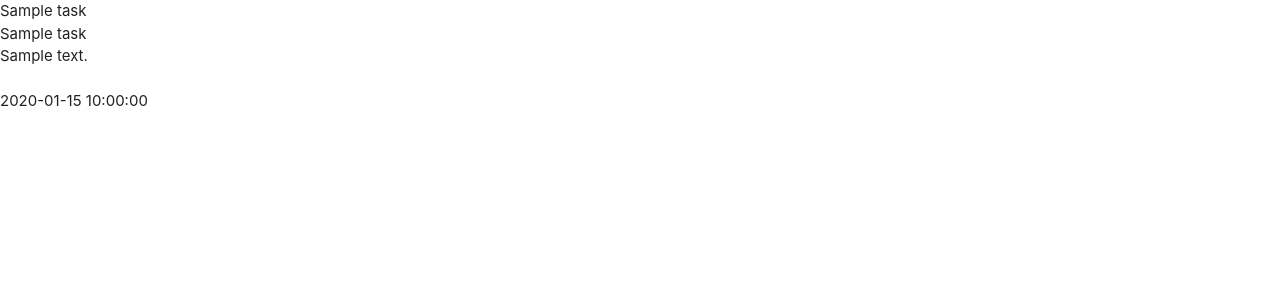
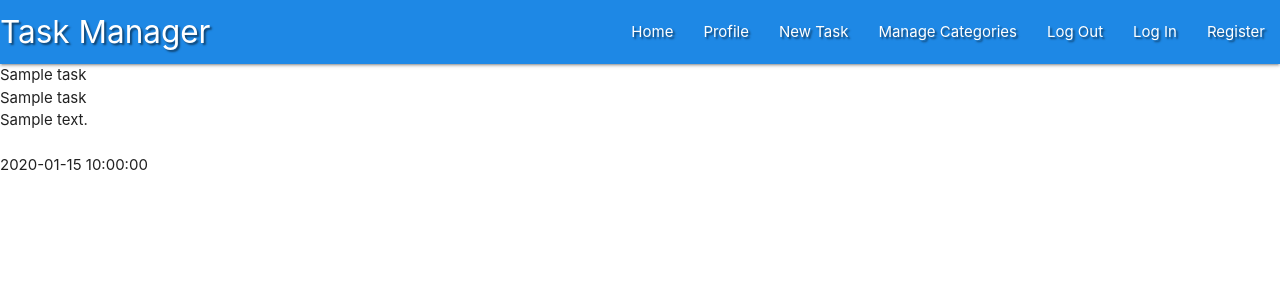
Before and after one commit to janebmckenna/mongoProject, a Flask app: page / in a window 1280 px wide. Shown: the top 300 px of the page. Run offline with Flask 3, Linux system fonts and the light colour scheme; a database or web service that is not in the repository returns one stand-in record (values such as "Sample title"); some libraries are stand-ins or nearby versions.

Commit message:
Feat: add nav bar

```diff
--- a/static/css/style.css
+++ b/static/css/style.css
@@ -0,0 +1,3 @@
+.text-shadow{
+    text-shadow: 2px 2px 2px rgba(0,0,0,0.5);
+}
--- a/static/js/style.js
+++ b/static/js/style.js
@@ -0,0 +1,3 @@
+$(document).ready(function(){
+    $('.sidenav').sidenav();
+  });
--- a/templates/base.html
+++ b/templates/base.html
@@ -13,6 +13,36 @@
     <title>Task Manager</title>
 </head>
 <body>
+    <header>
+        <!-- Main top nav bar -->
+        <nav class="nav-extended text-shadow blue darken-1" >
+            <div class="nav-wrapper">
+            <a href="#!" class="brand-logo">Task Manager</a>
+            <a href="#" data-target="mobile-demo" class="sidenav-trigger"><i class="fas fa-bars"> menu</i></a>
+            <ul class="right hide-on-med-and-down">
+                <li><a href="#">Home</a></li>
+                <li><a href="#">Profile</a></li>
+                <li><a href="#">New Task</a></li>
+                <li><a href="#">Manage Categories</a></li>
+                <li><a href="#">Log Out</a></li>
+                <li><a href="#">Log In</a></li>
+                <li><a href="#">Register</a></li>
+            </ul>
+            </div>
+        </nav>
+        <!-- Mobile side Navbar -->
+        <ul class="sidenav" id="mobile-demo">
+            <li><h4 class="center-align blue darken-1">Task Manager</h4></li>
+            <li><a href="#">Home</a></li>
+            <li><a href="#">Profile</a></li>
+            <li><a href="#">New Task</a></li>
+            <li><a href="#">Manage Categories</a></li>
+            <li><a href="#">Log Out</a></li>
+            <li><a href="#">Log In</a></li>
+            <li><a href="#">Register</a></li>
+        </ul>
+
+    </header>
 
     {% block content %}
     {% endblock %}
```
